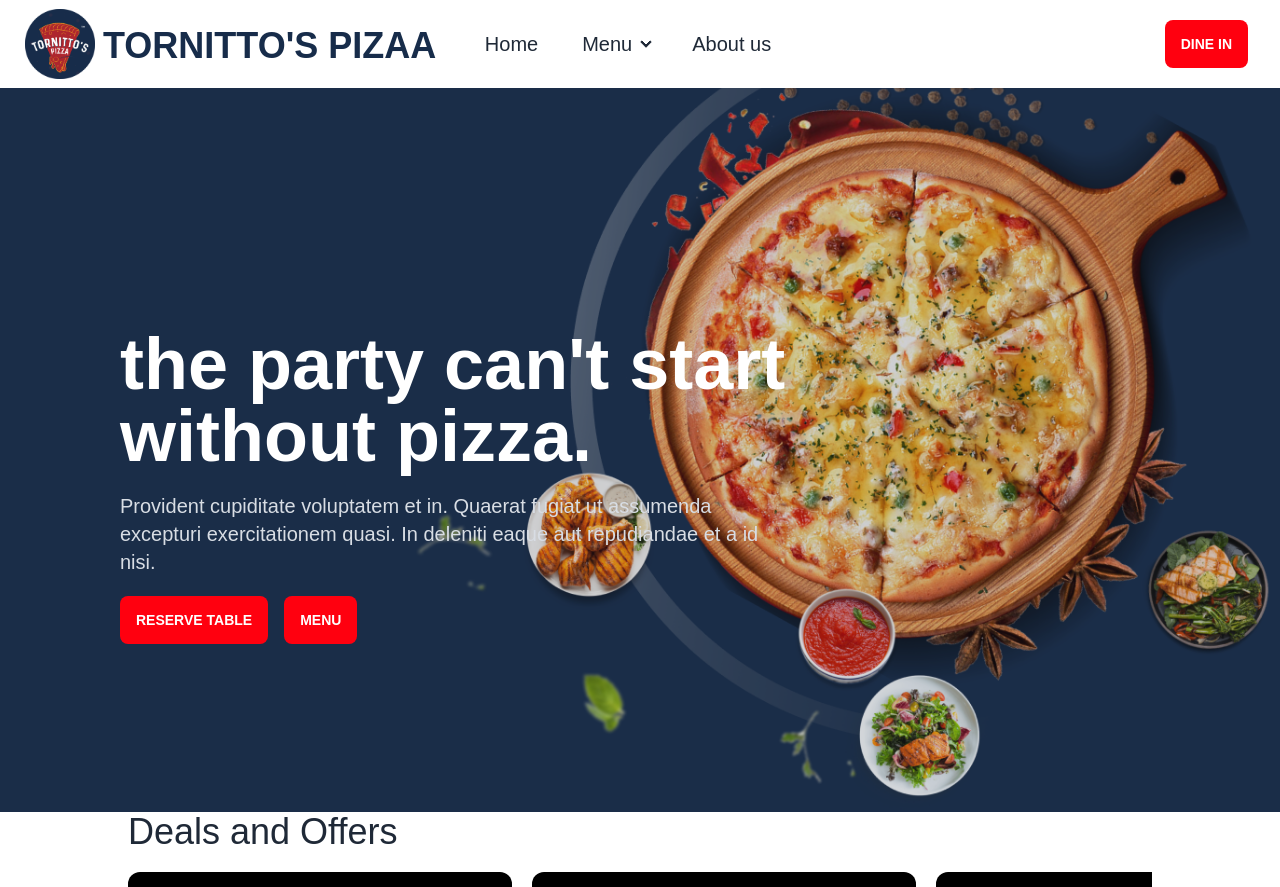
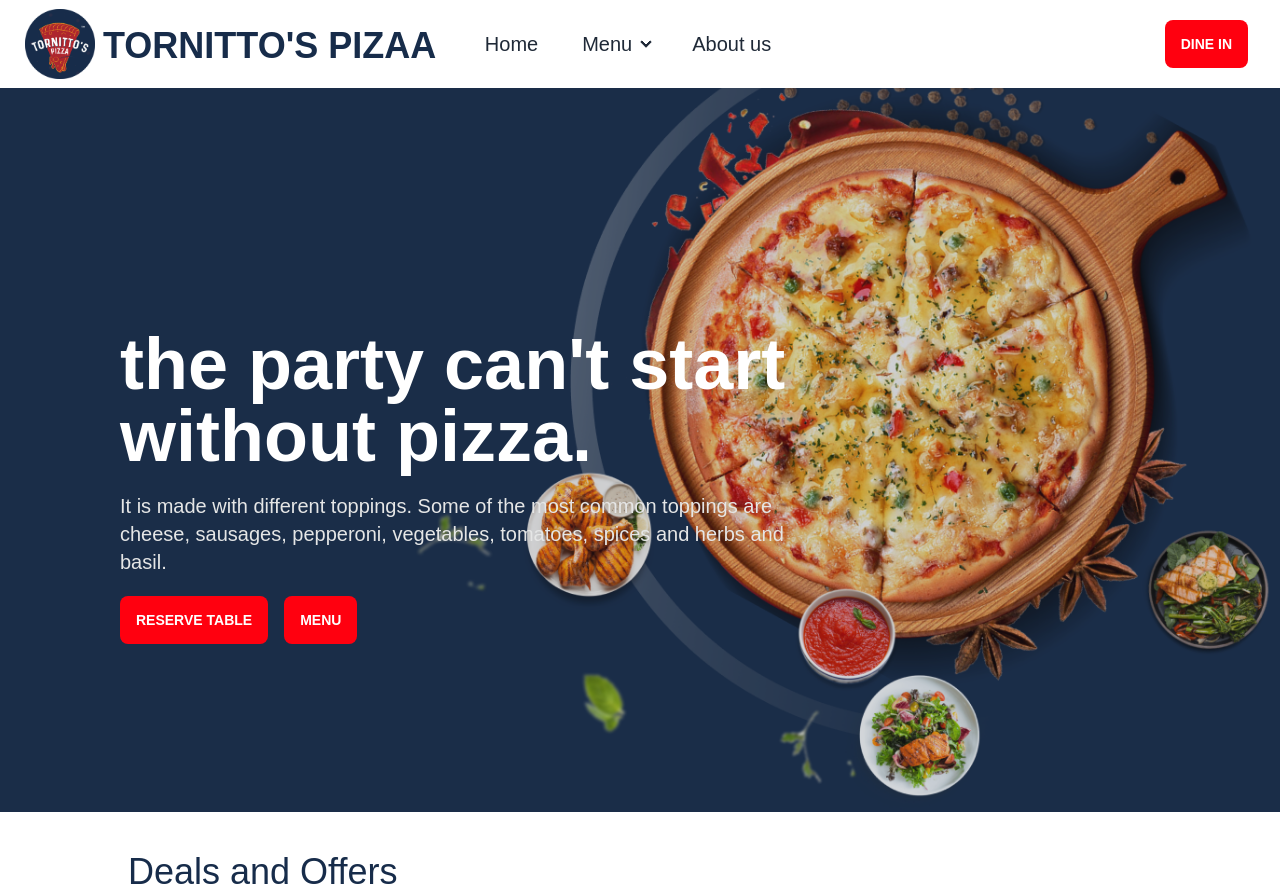
Before and after one commit to harishtaskar/tornittos, a Next.js app: page / in a window 1280 px wide. Shown: the top 887 px of the page. Built offline with nearby package versions, Linux system fonts and the light colour scheme; a web font is replaced by a local one.

Commit message:
after deploying from office2

```diff
--- a/components/DealsAndOffers/NewOffersList.jsx
+++ b/components/DealsAndOffers/NewOffersList.jsx
@@ -5,7 +5,7 @@ import HeaderText from "../HeaderText";
 
 const NewOffersList = () => {
   return (
-    <div className="main">
+    <div className="main bg-white mt-10">
       <div className="mainContent">
         <HeaderText text="Deals and Offers" />
         <div className="carousel w-full gap-5">
--- a/components/HeaderText.jsx
+++ b/components/HeaderText.jsx
@@ -2,7 +2,7 @@ import React from "react";
 
 const HeaderText = ({ text }) => {
   return (
-    <div className="flex flex-col w-full justify-start mb-5 text-2xl md:text-3xl lg:text-4xl ">
+    <div className="flex flex-col w-full justify-start mb-5 text-2xl md:text-3xl lg:text-4xl text-background-blue">
       <h1>{text}</h1>
       {/* <span className="border-gray-800 my-0">----</span> */}
     </div>
--- a/components/HeroSection/Hero.jsx
+++ b/components/HeroSection/Hero.jsx
@@ -14,10 +14,10 @@ const HeroSection = () => {
           <h1 className="mb-5 text-4xl mt-12 md:text-6xl lg:text-7xl font-bold text-white">
             the party can't start without pizza.
           </h1>
-          <p className="mb-5 text-lg lg:text-xl">
-            Provident cupiditate voluptatem et in. Quaerat fugiat ut assumenda
-            excepturi exercitationem quasi. In deleniti eaque aut repudiandae et
-            a id nisi.
+          <p className="mb-5 text-base-300 text-lg lg:text-xl">
+            It is made with different toppings. Some of the most common toppings
+            are cheese, sausages, pepperoni, vegetables, tomatoes, spices and
+            herbs and basil.
           </p>
           <div className="flex gap-4">
             <button className="btn btn_primary cursor-pointer">
--- a/styles/global.css
+++ b/styles/global.css
@@ -9,7 +9,7 @@
 }
 
 :root {
-  @apply bg-base-100;
+  @apply bg-white;
 }
 
 .mainContent {
```
